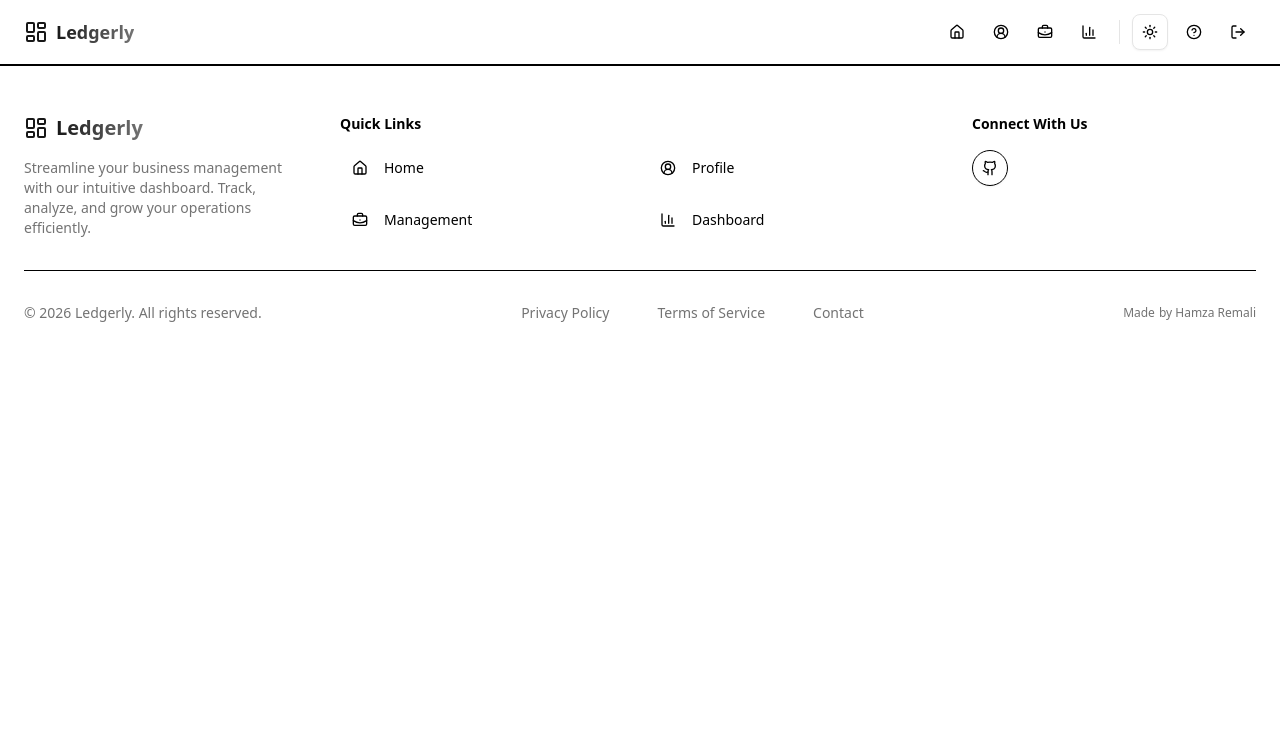
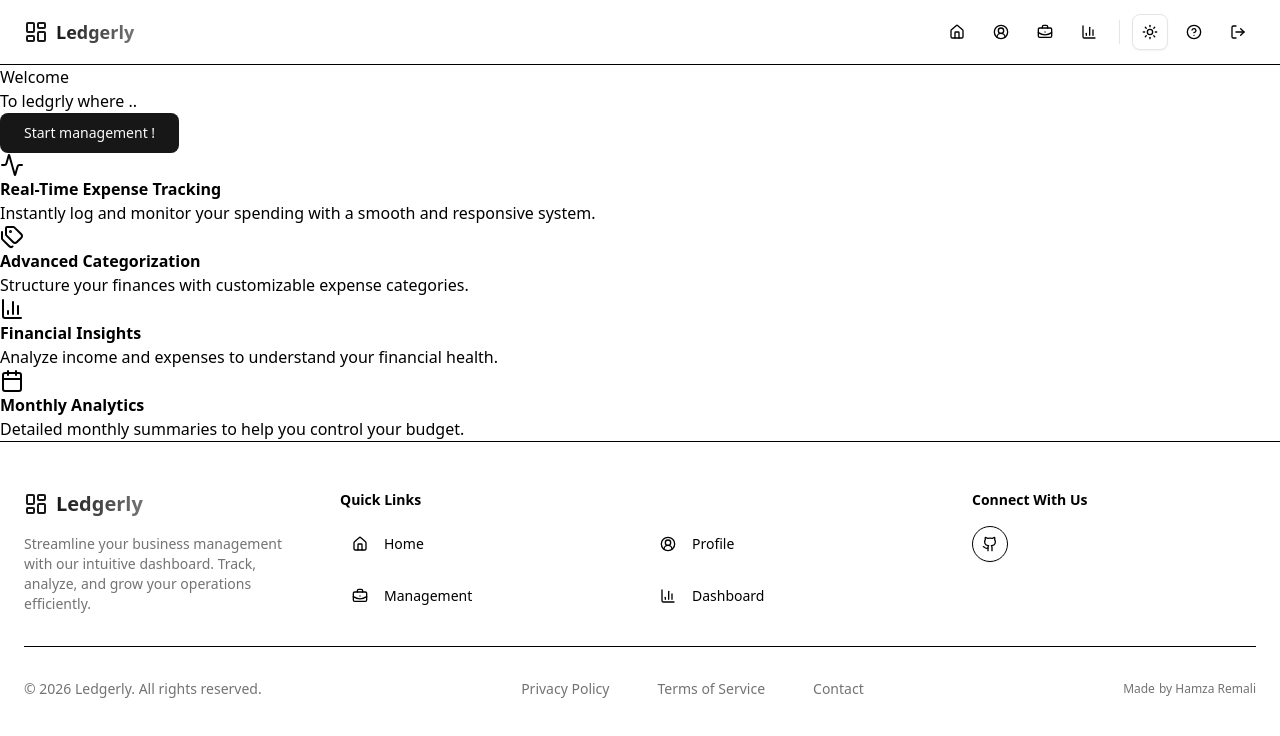
Before and after one commit to reportJNG/Ledgerly, a Next.js app: page /Home in a window 1280 px wide. Shown: the top 736 px of the page. Built offline with nearby package versions, Linux system fonts and the light colour scheme.

Commit message:
updated main welcome page

```diff
--- a/Frontend/Pages/Home.tsx
+++ b/Frontend/Pages/Home.tsx
@@ -1,13 +1,80 @@
+"use client";
+import { useRouter } from "next/navigation";
 import About from "../components/Myui/About";
 import Topbar from "../components/Myui/Topbar";
+import { Button } from "../components/ui/button";
+import { Activity, Tags, BarChart3, Calendar } from "lucide-react";
+export const features = [
+  {
+    title: "Real-Time Expense Tracking",
+    description:
+      "Instantly log and monitor your spending with a smooth and responsive system.",
+    icon: Activity,
+  },
+  {
+    title: "Advanced Categorization",
+    description:
+      "Structure your finances with customizable expense categories.",
+    icon: Tags,
+  },
+  {
+    title: "Financial Insights",
+    description:
+      "Analyze income and expenses to understand your financial health.",
+    icon: BarChart3,
+  },
+  {
+    title: "Monthly Analytics",
+    description: "Detailed monthly summaries to help you control your budget.",
+    icon: Calendar,
+  },
+];
 
 export default function Home() {
+  const routes = useRouter();
+
   return (
     <div>
       <header>
         <Topbar />
       </header>
-      <main></main>
+      <main>
+        {/**welcome */}
+        <div>
+          <div>
+            <h1>Welcome</h1>
+            <h4>To ledgrly where ..</h4>
+            <p></p>
+          </div>
+
+          <Button
+            aria-label="Start"
+            title="Start"
+            size="lg"
+            onClick={() => routes.push("/Mangement")}
+          >
+            Start management !
+          </Button>
+        </div>
+
+        {/**Main */}
+
+        <div>
+          {/**small squares */}
+          {features.map((val, i) => {
+            const Icon = val.icon;
+            return (
+              <div key={i}>
+                <div>
+                  <Icon />
+                </div>
+                <strong>{val.title}</strong>
+                <p>{val.description}</p>
+              </div>
+            );
+          })}
+        </div>
+      </main>
       <footer>
         <About />
       </footer>
```
